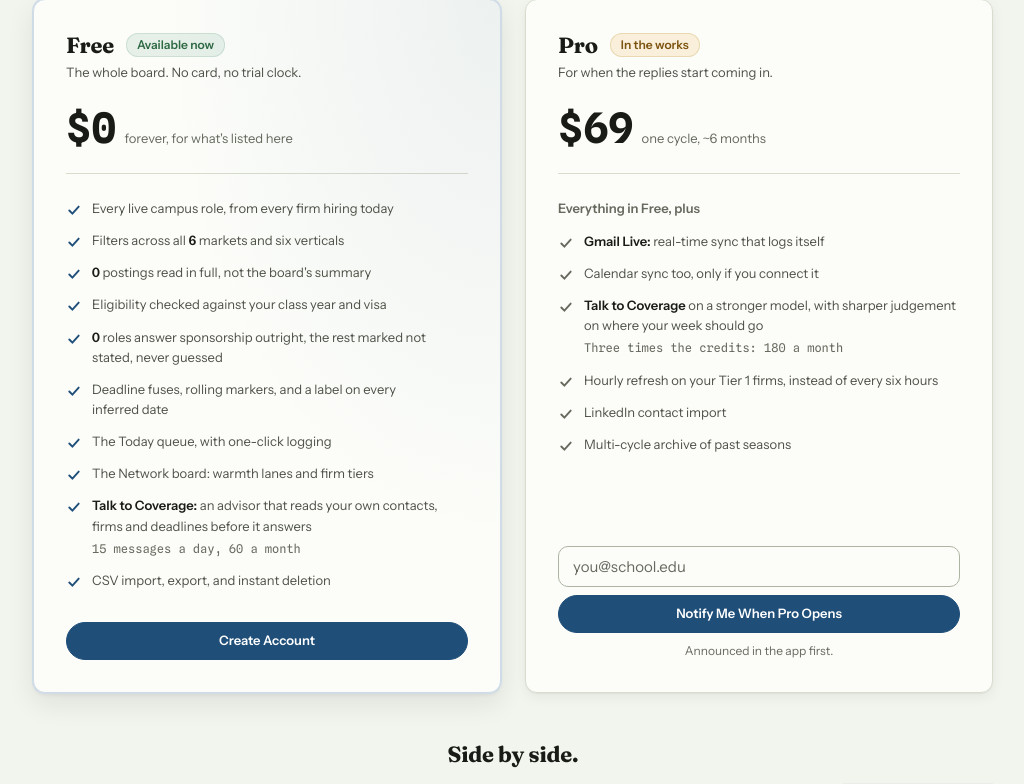
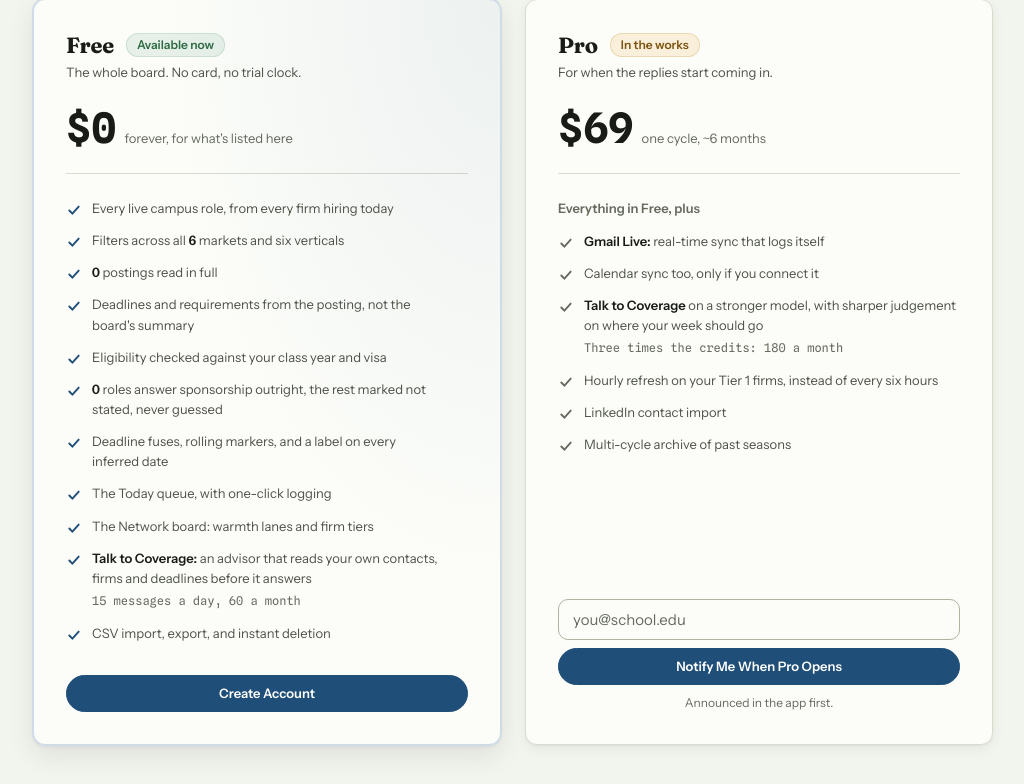
Before and after one commit to JimmyZhu7/coverage, a Django app: page /pricing/ in a window 1280 px wide. Shown: the part 522-1306 px from the top of the page, without its empty margins (127-1151 px from the left). Run offline with Django 5.2, Linux system fonts and the light colour scheme; data that the repository does not hold is empty.

Commit message:
Split the read-count bullet rather than lose "requirements"
Compressing "N postings read in full, so deadlines and requirements come
from the posting rather than the board's summary" down to one line meant
dropping "requirements", which appears nowhere else on the page — not in
the comparison table, not in the FAQ. The count and the anti-summary
promise are two claims, so they get a bullet each. Still two clean
one-liners, and now every word survives.

Co-Authored-By: Claude Fable 5 <noreply@anthropic.com>

```diff
--- a/coverage_web/templates/core/pricing.html
+++ b/coverage_web/templates/core/pricing.html
@@ -371,6 +371,12 @@
             "Today queue AND Network board" -> two bullets, one idea each,
               which also makes the card mirror the comparison table's two
               matching rows instead of paraphrasing them
+            "N postings read in full, so deadlines and requirements come
+              from the posting rather than the board's summary" -> the count
+              and the anti-summary promise, one bullet each. Compressing
+              this into a single line meant losing "requirements", which
+              appears nowhere else on the page; splitting keeps every word
+              and still gives two clean one-liners.
             advisor caps -> .feat-meta, a muted spec line under the claim
 
           The sponsorship bullet is the deliberate exception and stays two
@@ -380,7 +386,8 @@
           <ul class="plan-features">
             <li>Every live campus role, from every firm hiring today</li>
             <li>Filters across all <b>{{ market_count }}</b> markets and six verticals</li>
-            <li><b>{{ read_count }}</b> postings read in full, not the board's summary</li>
+            <li><b>{{ read_count }}</b> postings read in full</li>
+            <li>Deadlines and requirements from the posting, not the board's summary</li>
             <li>Eligibility checked against your class year and visa</li>
             <li><b>{{ sponsorship_count }}</b> roles answer sponsorship outright,
               the rest marked not stated, never guessed</li>
```
